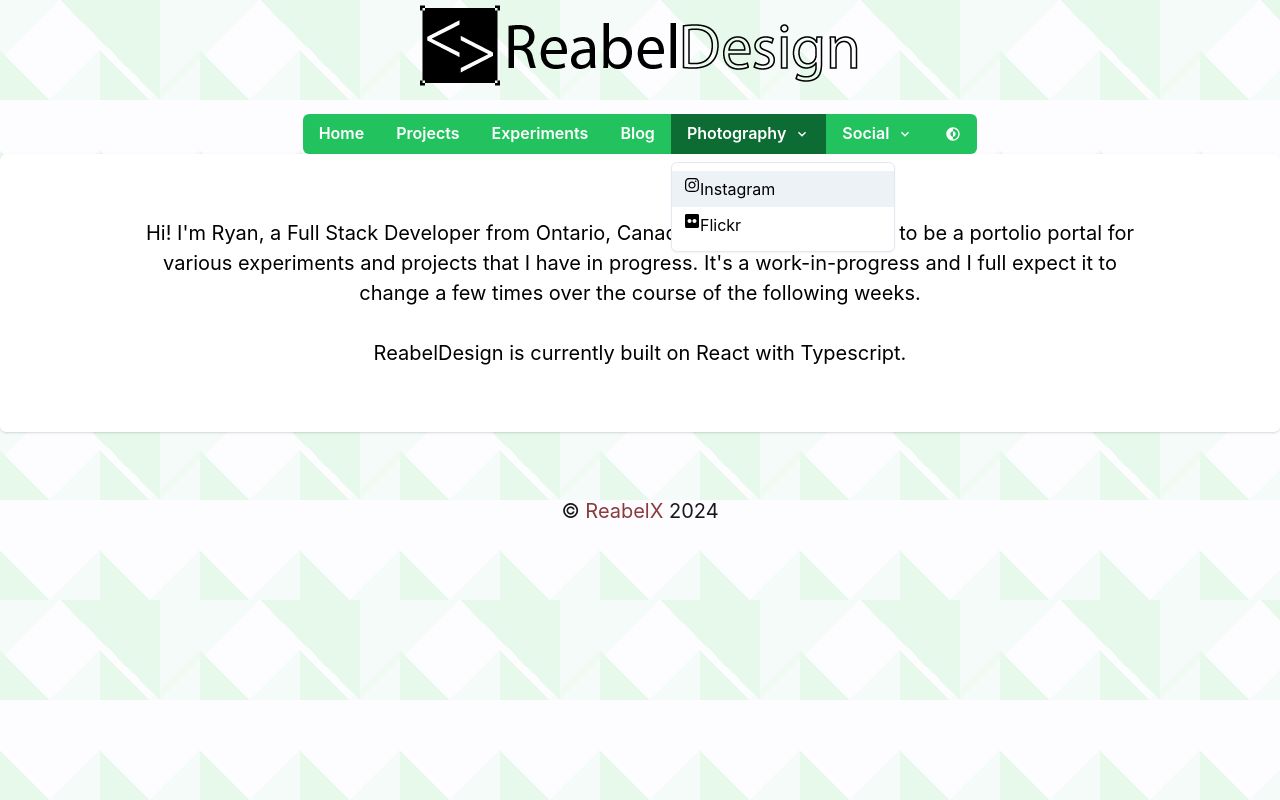
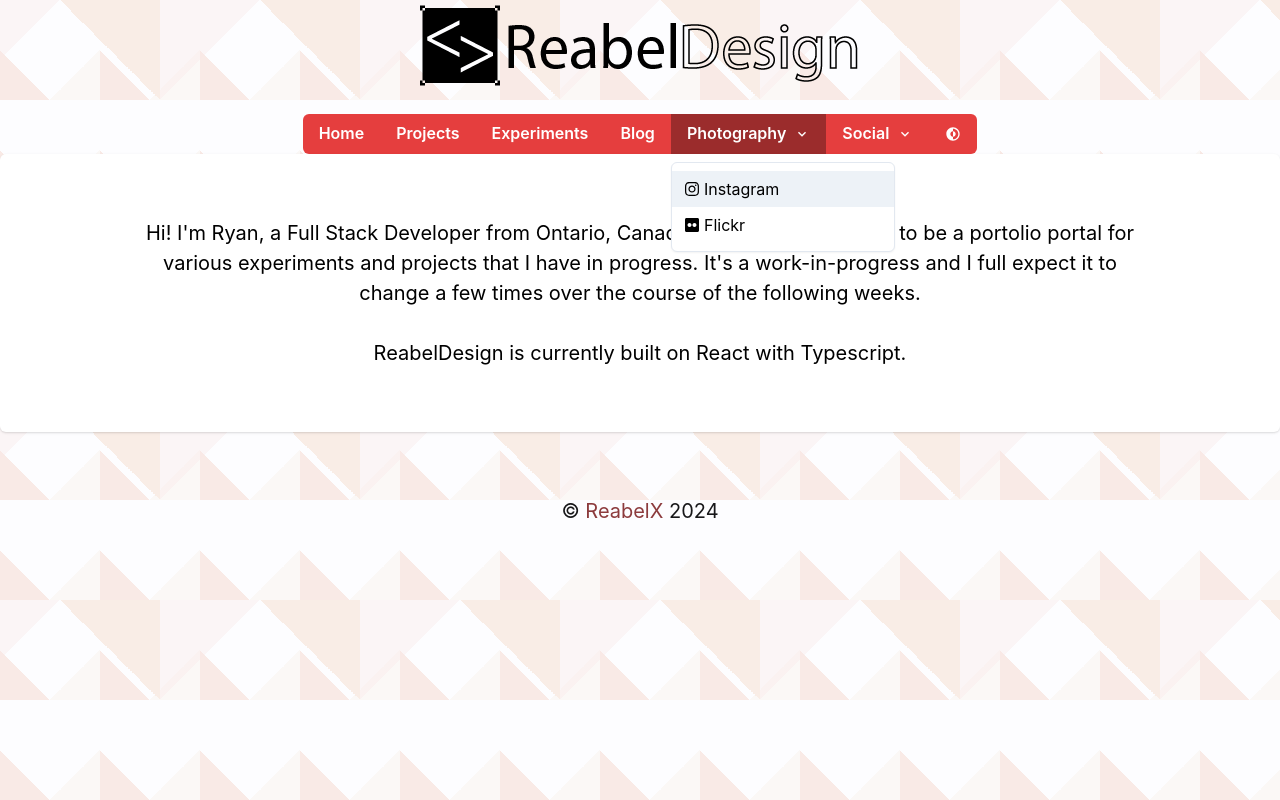
Before and after one commit to reabel/reabeldesign, a React (Vite) app: page / in a window 1280 px wide. Both pictures are taken after a click on the button "Photography". Built offline with nearby package versions, Linux system fonts and the light colour scheme.

Commit message:
updating colours, fixing alignment of social icons

```diff
--- a/src/App.css
+++ b/src/App.css
@@ -92,10 +92,10 @@
   width: 100vw;
   height: 100vh;
 
-  background-color: #e5e5f7;
+  background-color: #86d4a3;
 opacity: 0.1;
 /* background-image:  linear-gradient(#151ef5 1.8px, transparent 1.8px), linear-gradient(to right, #151ef5 1.8px, #ffffff 1.8px); */
-background: linear-gradient(135deg, #0dbf3b55 25%, transparent 25%) -40px 0/ 80px 80px, linear-gradient(225deg, #0dbf3b 25%, transparent 25%) -40px 0/ 80px 80px, linear-gradient(315deg, #0dbf3b55 25%, transparent 25%) 0px 0/ 80px 80px, linear-gradient(45deg, #0dbf3b 25%, #e5e5f7 25%) 0px 0/ 80px 80px;
+background: linear-gradient(135deg, #bf0d0d55 25%, transparent 25%) -40px 0/ 80px 80px, linear-gradient(225deg, #bf4e0d 25%, transparent 25%) -40px 0/ 80px 80px, linear-gradient(315deg, #bf570d55 25%, transparent 25%) 0px 0/ 80px 80px, linear-gradient(45deg, #bf370d 25%, #e5e5f7 25%) 0px 0/ 80px 80px;
 background-size: 200px 200px, 200px 200px, 100px 100px, 100px 100px;
 }
 
--- a/src/components/Links.tsx
+++ b/src/components/Links.tsx
@@ -27,7 +27,7 @@
   const { toggleColorMode } = useColorMode();
   return (
     <>
-      <Heading as="h1" size="4xl" colorScheme="whatsapp">
+      <Heading as="h1" size="4xl" colorScheme="red">
         <img
           src={logo}
           className="logo"
@@ -46,7 +46,7 @@
           onClick={() => {
             navigate("/");
           }}
-          colorScheme="whatsapp"
+          colorScheme="red"
           variant="solid"
         >
           Home
@@ -55,7 +55,7 @@
           onClick={() => {
             navigate("/projects");
           }}
-          colorScheme="whatsapp"
+          colorScheme="red"
           variant="solid"
         >
           Projects
@@ -64,12 +64,12 @@
           onClick={() => {
             navigate("/experiments");
           }}
-          colorScheme="whatsapp"
+          colorScheme="red"
           variant="solid"
         >
           Experiments
         </Button>
-        <Button colorScheme="whatsapp" variant="solid">
+        <Button colorScheme="red" variant="solid">
           <LinkOverlay href="http://blog.reabelx.com" target="blank">
             Blog
           </LinkOverlay>
@@ -78,7 +78,7 @@
         <Menu>
           <MenuButton
             as={Button}
-            colorScheme="whatsapp"
+            colorScheme="red"
             rightIcon={<ChevronDownIcon />}
           >
             Photography
@@ -92,7 +92,7 @@
                 isExternal
               >
                 <div style={linkStyle}>
-                  <FaInstagram /> Instagram
+                  <FaInstagram style={{ marginTop: "4px", marginRight: "4px"}} /> Instagram
                 </div>
               </Link>
             </MenuItem>
@@ -104,7 +104,7 @@
                 isExternal
               >
                 <div style={linkStyle}>
-                  <FaFlickr /> Flickr
+                  <FaFlickr style={{ marginTop: "4px", marginRight: "4px"}} /> Flickr
                 </div>
               </Link>
             </MenuItem>
@@ -113,7 +113,7 @@
         <Menu>
           <MenuButton
             as={Button}
-            colorScheme="whatsapp"
+            colorScheme="red"
             rightIcon={<ChevronDownIcon />}
           >
             Social
@@ -127,7 +127,7 @@
                 isExternal
               >
                 <div style={linkStyle}>
-                  <FaXTwitter /> Twitter
+                  <FaXTwitter style={{ marginTop: "4px", marginRight: "4px"}} /> Twitter
                 </div>
               </Link>
             </MenuItem>
@@ -139,13 +139,13 @@
                 isExternal
               >
                 <div style={linkStyle}>
-                  <FaLinkedin /> LinkedIn
+                  <FaLinkedin style={{ marginTop: "4px", marginRight: "4px"}} /> LinkedIn
                 </div>
               </Link>
             </MenuItem>
           </MenuList>
           <Button
-            colorScheme="whatsapp"
+            colorScheme="red"
             variant="solid"
             onClick={toggleColorMode}
           >
```
